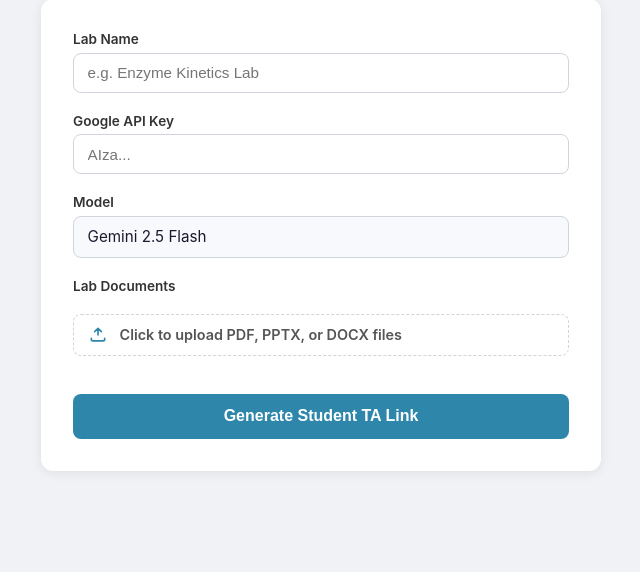
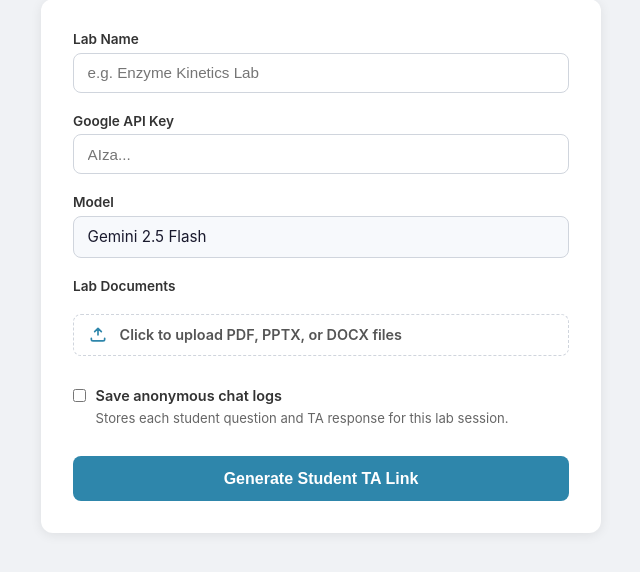
Before and after one commit to Boika-Lab/lab-ta, a FastAPI app: page / in a window 1280 px wide. Shown: the part 129-701 px from the top of the page, without its empty margins (319-959 px from the left). Run offline with FastAPI, Linux system fonts and the light colour scheme.

Commit message:
Add optional persistent chat logging
Add opt-in anonymous chat log persistence per lab, grouped JSON export, instructor log controls, student browser session IDs, schema upgrade handling, and contract/spec documentation.

```diff
--- a/main.py
+++ b/main.py
@@ -9,6 +9,7 @@ import sqlite3
 import string
 from datetime import UTC, datetime
 from pathlib import Path
+from typing import Optional
 
 from fastapi import FastAPI, File, Form, HTTPException, UploadFile
 from fastapi.responses import HTMLResponse
@@ -49,6 +50,13 @@ def init_db() -> None:
                 created_at TIMESTAMP
             )
         """)
+        lab_columns = {
+            row["name"] for row in conn.execute("PRAGMA table_info(labs)").fetchall()
+        }
+        if "chat_logging_enabled" not in lab_columns:
+            conn.execute(
+                "ALTER TABLE labs ADD COLUMN chat_logging_enabled INTEGER NOT NULL DEFAULT 0"
+            )
         conn.execute("""
             CREATE TABLE IF NOT EXISTS quizzes (
                 id          INTEGER PRIMARY KEY AUTOINCREMENT,
@@ -81,6 +89,22 @@ def init_db() -> None:
                 FOREIGN KEY (question_id) REFERENCES quiz_questions(id)
             )
         """)
+        conn.execute("""
+            CREATE TABLE IF NOT EXISTS chat_logs (
+                id             INTEGER PRIMARY KEY AUTOINCREMENT,
+                token          TEXT NOT NULL,
+                session_id     TEXT NOT NULL,
+                exchange_index INTEGER NOT NULL,
+                question_at    TIMESTAMP NOT NULL,
+                question       TEXT NOT NULL,
+                response       TEXT NOT NULL,
+                blocked        INTEGER NOT NULL DEFAULT 0
+            )
+        """)
+        conn.execute("""
+            CREATE INDEX IF NOT EXISTS idx_chat_logs_token_session_exchange
+            ON chat_logs (token, session_id, exchange_index)
+        """)
         conn.commit()
 
 
@@ -96,10 +120,47 @@ def load_html(name: str) -> str:
     return (TEMPLATES_DIR / name).read_text(encoding="utf-8")
 
 
+def persist_chat_log(
+    token: str,
+    session_id: Optional[str],
+    question: str,
+    response: str,
+    blocked: bool,
+) -> None:
+    normalized_session_id = (session_id or "").strip() or "unknown"
+    with get_db() as conn:
+        row = conn.execute(
+            """
+            SELECT COALESCE(MAX(exchange_index), 0) + 1 AS next_index
+            FROM chat_logs
+            WHERE token = ? AND session_id = ?
+            """,
+            (token, normalized_session_id),
+        ).fetchone()
+        conn.execute(
+            """
+            INSERT INTO chat_logs
+                (token, session_id, exchange_index, question_at, question, response, blocked)
+            VALUES (?, ?, ?, ?, ?, ?, ?)
+            """,
+            (
+                token,
+                normalized_session_id,
+                row["next_index"],
+                datetime.now(UTC).isoformat(),
+                question,
+                response,
+                1 if blocked else 0,
+            ),
+        )
+        conn.commit()
+
+
 # ── Request models ────────────────────────────────────────────────────────────
 class ChatRequest(BaseModel):
     message: str
     history: list[dict]
+    session_id: Optional[str] = None
 
 
 class GenerateQuizRequest(BaseModel):
@@ -171,6 +232,7 @@ async def screen_message(api_key: str, token: str, message: str) -> bool:
 async def configure(
     api_key: str = Form(...),
     lab_name: str = Form(...),
+    chat_logging_enabled: bool = Form(False),
     files: list[UploadFile] = File(default=[]),
 ):
     parts: list[str] = []
@@ -190,9 +252,18 @@ async def configure(
         while conn.execute("SELECT 1 FROM labs WHERE token = ?", (token,)).fetchone():
             token = generate_token()
         conn.execute(
-            "INSERT INTO labs (token, lab_name, lab_content, api_key, model, created_at) "
-            "VALUES (?, ?, ?, ?, ?, ?)",
-            (token, lab_name, lab_content, api_key, MODEL, datetime.now(UTC).isoformat()),
+            "INSERT INTO labs "
+            "(token, lab_name, lab_content, api_key, model, created_at, chat_logging_enabled) "
+            "VALUES (?, ?, ?, ?, ?, ?, ?)",
+            (
+                token,
+                lab_name,
+                lab_content,
+                api_key,
+                MODEL,
+                datetime.now(UTC).isoformat(),
+                1 if chat_logging_enabled else 0,
+            ),
         )
         conn.commit()
 
@@ -214,7 +285,11 @@ async def get_lab_info(token: str):
 async def chat(token: str, req: ChatRequest):
     with get_db() as conn:
         row = conn.execute(
-            "SELECT lab_name, lab_content, api_key, model FROM labs WHERE token = ?",
+            """
+            SELECT lab_name, lab_content, api_key, model, chat_logging_enabled
+            FROM labs
+            WHERE token = ?
+            """,
             (token,),
         ).fetchone()
     if not row:
@@ -225,7 +300,10 @@ async def chat(token: str, req: ChatRequest):
 
     passed = await screen_message(row["api_key"], token, req.message)
     if not passed:
-        return {"response": "I can only help with questions about this lab activity."}
+        refusal = "I can only help with questions about this lab activity."
+        if row["chat_logging_enabled"]:
+            persist_chat_log(token, req.session_id, req.message, refusal, blocked=True)
+        return {"response": refusal}
 
     try:
         ta_response = await get_ta_response(
@@ -237,7 +315,52 @@ async def chat(token: str, req: ChatRequest):
     except Exception as exc:
         raise HTTPException(status_code=500, detail=str(exc)) from exc
 
+    if row["chat_logging_enabled"]:
+        persist_chat_log(token, req.session_id, req.message, ta_response, blocked=False)
+
     return {"response": ta_response}
+
+
+@app.get("/api/chat-logs/{token}")
+async def chat_logs(token: str):
+    with get_db() as conn:
+        lab = conn.execute(
+            "SELECT lab_name, chat_logging_enabled FROM labs WHERE token = ?", (token,)
+        ).fetchone()
+        if not lab:
+            raise HTTPException(status_code=404, detail="Lab not found")
+        rows = conn.execute(
+            """
+            SELECT id, session_id, exchange_index, question_at, question, response, blocked
+            FROM chat_logs
+            WHERE token = ?
+            ORDER BY session_id, exchange_index
+            """,
+            (token,),
+        ).fetchall()
+
+    sessions_by_id: dict[str, dict] = {}
+    for row in rows:
+        session = sessions_by_id.setdefault(
+            row["session_id"], {"session_id": row["session_id"], "exchanges": []}
+        )
+        session["exchanges"].append(
+            {
+                "id": row["id"],
+                "exchange_index": row["exchange_index"],
+                "question_at": row["question_at"],
+                "question": row["question"],
+                "response": row["response"],
+                "blocked": bool(row["blocked"]),
+            }
+        )
+
+    return {
+        "token": token,
+        "lab_name": lab["lab_name"],
+        "chat_logging_enabled": bool(lab["chat_logging_enabled"]),
+        "sessions": list(sessions_by_id.values()),
+    }
 
 
 # ── Quiz helpers ──────────────────────────────────────────────────────────────
--- a/templates/instructor.html
+++ b/templates/instructor.html
@@ -68,6 +68,32 @@
     input:focus, select:focus {
       outline: none;
       border-color: #2E86AB;
+    }
+    .checkbox-row {
+      display: flex;
+      align-items: flex-start;
+      gap: 0.6rem;
+      margin-top: 1.25rem;
+      font-size: 0.9rem;
+      color: #333;
+      line-height: 1.45;
+    }
+    .checkbox-row input {
+      margin-top: 0.18rem;
+      accent-color: #2E86AB;
+      flex-shrink: 0;
+    }
+    .checkbox-row label {
+      margin: 0;
+      font-size: 0.9rem;
+      font-weight: 600;
+    }
+    .checkbox-row span {
+      display: block;
+      color: #666;
+      font-size: 0.82rem;
+      font-weight: 400;
+      margin-top: 0.15rem;
     }
 
     .file-label {
@@ -235,6 +261,24 @@
       padding-top: 1rem;
       margin-top: 0.5rem;
     }
+    .logs-panel {
+      margin-top: 1.5rem;
+      border-top: 1px solid #eee;
+      padding-top: 1.25rem;
+    }
+    .logs-output {
+      margin-top: 0.85rem;
+      background: #f7f9fc;
+      border: 1px solid #e0e5ec;
+      border-radius: 8px;
+      padding: 0.85rem;
+      max-height: 320px;
+      overflow: auto;
+      font-size: 0.84rem;
+      line-height: 1.5;
+      color: #333;
+      white-space: pre-wrap;
+    }
   </style>
 </head>
 <body>
@@ -266,6 +310,14 @@
       <input type="file" id="file-input" name="files" multiple accept=".pdf,.pptx,.docx" />
       <ul id="file-list"></ul>
 
+      <div class="checkbox-row">
+        <input type="checkbox" id="chat-logging-enabled" name="chat_logging_enabled" />
+        <label for="chat-logging-enabled">
+          Save anonymous chat logs
+          <span>Stores each student question and TA response for this lab session.</span>
+        </label>
+      </div>
+
       <button type="submit" class="btn-primary" id="submit-btn">Generate Student TA Link</button>
     </form>
 
@@ -290,6 +342,17 @@
       <p class="hint-text">
         Share this link or QR code with your students. Each student opens it on their device — no login or installation required.
       </p>
+
+      <div class="logs-panel">
+        <div style="display:flex;align-items:center;justify-content:space-between;gap:0.75rem;margin-bottom:0.85rem;">
+          <span style="font-size:1rem;font-weight:700;color:#1a1a2e;">Chat Logs</span>
+          <div style="display:flex;gap:0.5rem;flex-wrap:wrap;">
+            <button class="btn-secondary" style="padding:0.4rem 0.85rem;min-width:0;font-size:0.85rem;" onclick="loadChatLogs()">Refresh</button>
+            <button class="btn-secondary" style="padding:0.4rem 0.85rem;min-width:0;font-size:0.85rem;" onclick="downloadChatLogs()">Download JSON</button>
+          </div>
+        </div>
+        <div id="logs-output" class="logs-output">No logs loaded yet.</div>
+      </div>
 
       <!-- ── Prelab Quiz ─────────────────────────────── -->
       <div id="quiz-section" style="margin-top:1.5rem;">
@@ -353,6 +416,7 @@
 
     let studentUrl = '';
     let currentToken = '';
+    let lastChatLogs = null;
 
     document.getElementById('setup-form').addEventListener('submit', async (e) => {
       e.preventDefault();
@@ -375,6 +439,7 @@
 
         studentUrl = window.location.origin + json.student_url;
         currentToken = json.token;
+        lastChatLogs = null;
 
         document.getElementById('success-label').textContent =
           `Lab "${form.lab_name.value}" is ready!`;
@@ -383,6 +448,8 @@
           `https://api.qrserver.com/v1/create-qr-code/?data=${encodeURIComponent(studentUrl)}&size=200x200`;
 
         document.getElementById('result').style.display = 'block';
+        document.getElementById('logs-output').textContent =
+          'Use Refresh to load anonymous chat logs for this lab.';
       } catch (err) {
         form.style.display = 'block';
         const errEl = document.getElementById('error-msg');
@@ -403,6 +470,57 @@
 
     function openLink() {
       window.open(studentUrl, '_blank');
+    }
+
+    async function loadChatLogs() {
+      if (!currentToken) return;
+      const out = document.getElementById('logs-output');
+      out.textContent = 'Loading...';
+      try {
+        const res = await fetch(`/api/chat-logs/${currentToken}`);
+        const data = await res.json();
+        if (!res.ok) throw new Error(data.detail || 'Server error');
+        lastChatLogs = data;
+        if (!data.chat_logging_enabled) {
+          out.textContent = 'Chat logging is disabled for this lab.';
+          return;
+        }
+        if (data.sessions.length === 0) {
+          out.textContent = 'No chat exchanges have been logged yet.';
+          return;
+        }
+        const lines = [];
+        data.sessions.forEach(session => {
+          lines.push(`Session ${session.session_id}`);
+          session.exchanges.forEach(ex => {
+            lines.push(`  #${ex.exchange_index} ${ex.question_at}${ex.blocked ? ' [blocked]' : ''}`);
+            lines.push(`  Student: ${ex.question}`);
+            lines.push(`  TA: ${ex.response}`);
+          });
+          lines.push('');
+        });
+        out.textContent = lines.join('\n').trim();
+      } catch (err) {
+        lastChatLogs = null;
+        out.textContent = 'Error loading logs: ' + err.message;
+      }
+    }
+
+    async function downloadChatLogs() {
+      if (!currentToken) return;
+      if (!lastChatLogs) await loadChatLogs();
+      if (!lastChatLogs) return;
+      const blob = new Blob([JSON.stringify(lastChatLogs, null, 2)], {
+        type: 'application/json',
+      });
+      const url = URL.createObjectURL(blob);
+      const a = document.createElement('a');
+      a.href = url;
+      a.download = `lab-ta-chat-logs-${currentToken}.json`;
+      document.body.appendChild(a);
+      a.click();
+      a.remove();
+      URL.revokeObjectURL(url);
     }
 
     // ── Quiz management ────────────────────────────────────────────────────────
```
Also changed, not shown: specs/current-behavior.md (+28 -4 lines), specs/feature-roadmap.md (+9 -12 lines), specs/persistent-chat-logs.md (added, +94 -0 lines), specs/tech-stack.md (+10 -7 lines), templates/student.html (+19 -1 lines), tests/test_contracts.py (+269 -5 lines), README.md, specs/README.md.
